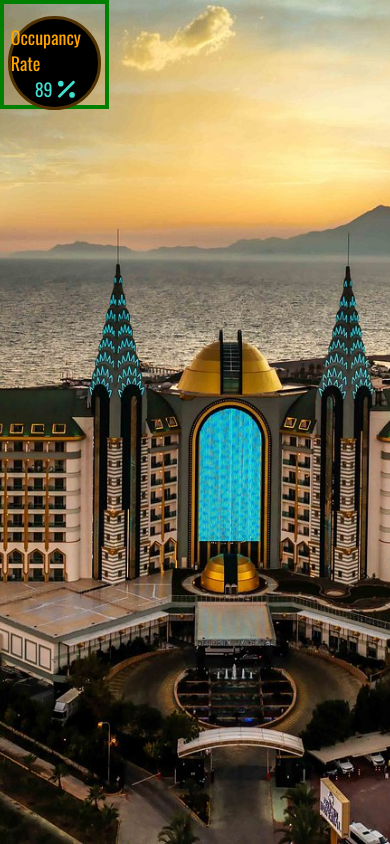
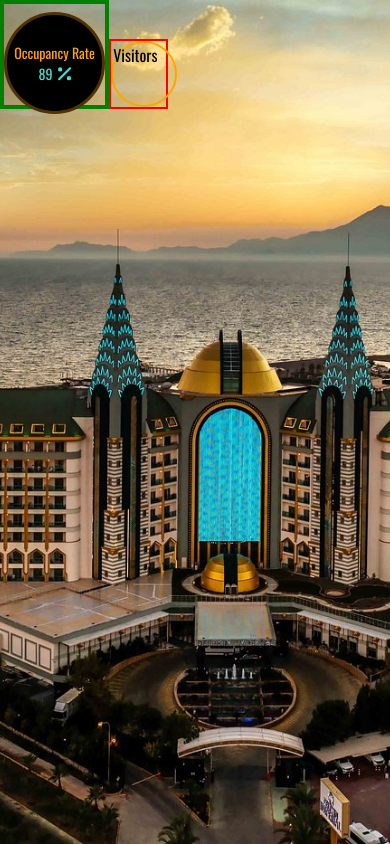
Before and after one commit to codeyourwaytofreedom/dashboard, a React (Create React App) app: page / in a window 390 px wide. Built offline with nearby package versions, Linux system fonts and the light colour scheme; a web font is replaced by a local one.

Commit message:
Second bubble component in place. Folders organised. Css updated. Second component made responsive.
Keep working.

Remember why you started.

```diff
--- a/src/App.css
+++ b/src/App.css
@@ -26,10 +26,9 @@ html, body {
   background-size: cover;
   background-position: center;
 }
-.Panel-comp_background {
-  border: 2px solid red;
-  display: grid;
-  height: 100vh;
+
+.bubbles {
+  display: flex;
 }
 
 .Summary-comp {
@@ -104,7 +103,8 @@ html, body {
   }
   .Summary-comp_cell {
     top: 1vh;
-    width: 24vw;
+    width: 26vw;
+    font-size: 14px;
   }
   .Summary-comp #three {
     right: 0;
--- a/src/App.scss
+++ b/src/App.scss
@@ -29,15 +29,12 @@ html, body {
 }
 
 .Panel-comp{
-    //border: 2px solid purple;
     background-repeat: no-repeat;
     background-size: cover;
     background-position: center;
-    &_background{
-        border:2px solid red;
-        display: grid;
-        height: 100vh;
-    }
+}
+.bubbles{
+    display: flex;
 }
 .Summary-comp{
     border: 2px solid orange;
@@ -140,7 +137,8 @@ html, body {
         border: 4px solid green;
         &_cell{
             top:1vh;
-            width: 24vw;
+            width: 26vw;
+            font-size: 14px;
         }
         #two, #three {
 
--- a/src/components/panel/panel.js
+++ b/src/components/panel/panel.js
@@ -1,5 +1,7 @@
 import Summary from "./summary/summary";
 import { useState, useEffect } from "react";
+import Visitors from "./visitors/visitors";
+import "./visitors/visitors.css";
 
 
 const Panel = () => {
@@ -8,7 +10,11 @@ const Panel = () => {
 
     return (
         <div className="Panel-comp" style={{backgroundImage:`url(${image_horizontal})`}}>
-            <Summary/>
+            <div className="bubbles">
+                <Summary/>
+                <Visitors/>
+            </div>
+
 
         </div>
      );
--- /dev/null
+++ b/src/components/panel/visitors/visitors.css
@@ -0,0 +1,39 @@
+.Visitors_comp {
+  border: 2px solid red;
+  display: grid;
+  align-self: center;
+  justify-self: center;
+  width: 15vw;
+  aspect-ratio: 1/1;
+  position: relative;
+  top: -5vh;
+}
+.Visitors_comp_shell {
+  border: 2px solid orange;
+  border-radius: 50%;
+  width: 150px;
+  aspect-ratio: 1/1;
+  display: grid;
+  justify-self: end;
+  align-self: end;
+}
+
+@media (max-width: 991.98px) {
+  .Visitors_comp {
+    border: 2px solid red;
+    display: grid;
+    align-self: end;
+    justify-self: center;
+    aspect-ratio: 1/1;
+    position: relative;
+    top: 0;
+  }
+  .Visitors_comp_shell {
+    width: 15vw;
+  }
+}
+@media (max-width: 767.98px) {
+  .Visitors_comp_shell {
+    width: 17vw;
+  }
+}/*# sourceMappingURL=visitors.css.map */
--- /dev/null
+++ b/src/components/panel/visitors/visitors.js
@@ -0,0 +1,12 @@
+import "./visitors.css"
+const Visitors = () => {
+    return (
+        <div className="Visitors_comp">
+                <div className="Visitors_comp_shell">
+                    Visitors
+                </div>
+        </div>
+     );
+}
+
+export default Visitors;
--- /dev/null
+++ b/src/components/panel/visitors/visitors.scss
@@ -0,0 +1,55 @@
+.Visitors_comp{
+    border:2px solid red;
+    display: grid;
+    align-self: center;
+    justify-self: center;
+    width: 15vw;
+    aspect-ratio: 1/1;
+    position: relative;
+    top: -5vh;
+    &_shell{
+        border:2px solid orange;
+        border-radius: 50%;
+        width: 150px;
+        aspect-ratio: 1/1;
+        display: grid;
+        justify-self: end;
+        align-self: end;
+    }
+}
+
+
+
+
+// Medium devices (tablets, less than 992px)
+@media (max-width: 991.98px) {
+    .Visitors_comp{
+        border:2px solid red;
+        display: grid;
+        align-self: end;
+        justify-self: center;
+        aspect-ratio: 1/1;
+        position: relative;
+        top: 0;
+        &_shell{
+            width: 15vw;
+        }
+    }
+
+}
+
+
+
+// Small devices (landscape phones, less than 768px)
+@media (max-width: 767.98px) {
+    .Visitors_comp{
+        &_shell{
+            width: 17vw;
+        }
+    }
+}
+
+@media (max-width: 575.98px) {
+
+
+}
```
Also changed, not shown: 2 other files (tests, documents, lock files or other folders).
